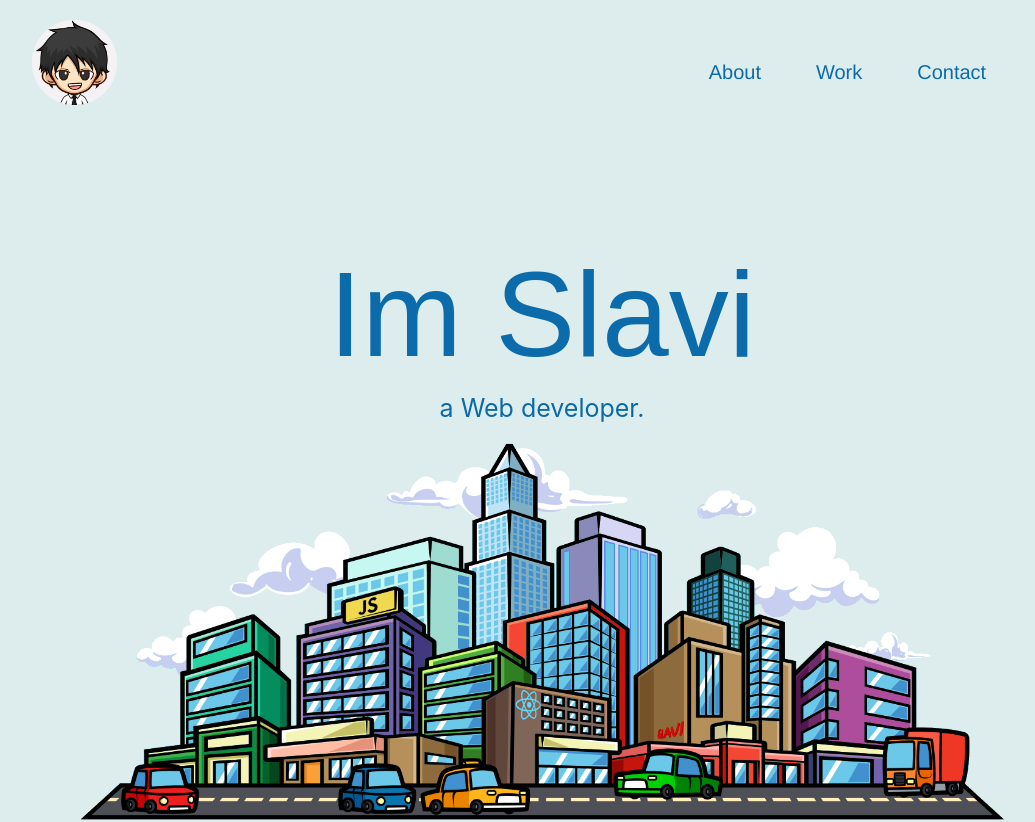
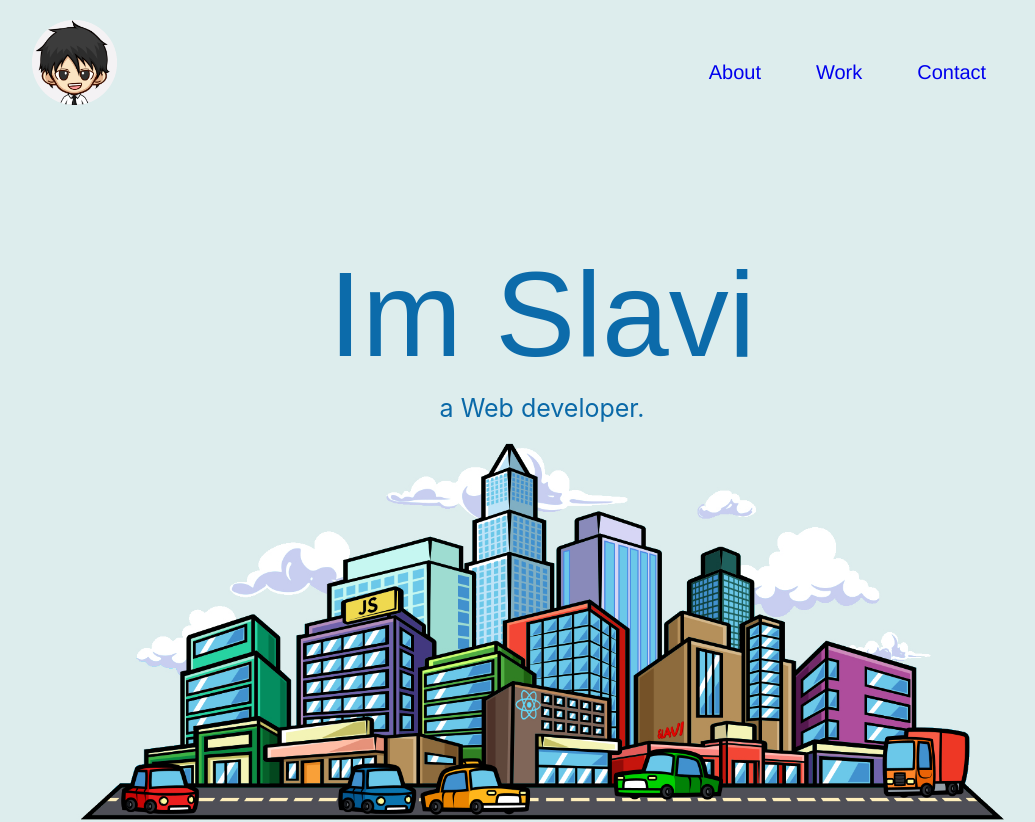
Before and after one commit to Slavi-Svec/portfolio-website-v4, a React (Create React App) app: page / in a window 1280 px wide. Shown: the top 822 px of the page, without its empty margins (98-1133 px from the left). Built offline with nearby package versions, Linux system fonts and the light colour scheme; a web font is replaced by a local one.

Commit message:
Update Navbar Text Color

```diff
--- a/src/components/Navbar/Navbar.jsx
+++ b/src/components/Navbar/Navbar.jsx
@@ -1,5 +1,5 @@
 import React, { useState, useEffect } from 'react'
-import { NavLink, Link } from 'react-router-dom'
+import { Link } from 'react-router-dom'
 import Image from '../Image/Image'
 import avatarOne from '../../images/AvatarLogo-1.png'
 import './styles.css'
@@ -8,6 +8,7 @@ const Navbar = () => {
   const [click, setClick] = useState(false)
   const [button, setButton] = useState(true)
   const [navbar, setNavbar] = useState(false)
+  const [navbarText, setNavbarText] = useState(false)
 
   const handleClick = () => setClick(!click)
   const closeMobileMenu = () => setClick(false)
@@ -36,6 +37,16 @@ const Navbar = () => {
 
   window.addEventListener('scroll', changeBackground)
 
+  const changeText = () => {
+    if (window.scrollY >= 20) {
+      setNavbarText(true)
+    } else {
+      setNavbarText(false)
+    }
+  }
+
+  window.addEventListener('scroll', changeText)
+
   return (
     <>
       <nav className={navbar ? 'navbar active' : 'navbar'}>
@@ -47,17 +58,17 @@ const Navbar = () => {
             <i className={click ? 'fas fa-times' : 'fas fa-bars'} />
           </div>
           <ul className={click ? 'nav-menu active' : 'nav-menu'}>
-            <li className="nav-item">
+            <li className={navbarText ? 'navbarText active' : 'navbarText'}>
               <Link to="/" className="nav-links" onClick={closeMobileMenu}>
                 About
               </Link>
             </li>
-            <li className="nav-item">
+            <li className={navbarText ? 'navbarText active' : 'navbarText'}>
               <Link to="/work" className="nav-links" onClick={closeMobileMenu}>
                 Work
               </Link>
             </li>
-            <li className="nav-item">
+            <li className={navbarText ? 'navbarText active' : 'navbarText'}>
               <Link
                 to="/contact"
                 className="nav-links"
--- a/src/components/Navbar/styles.css
+++ b/src/components/Navbar/styles.css
@@ -60,12 +60,7 @@
   margin-top: 20px;
 }
 
-.nav-item {
-  height: 80px;
-}
-
 .nav-links {
-  color: #0c6baa;
   display: flex;
   align-items: center;
   text-decoration: none;
@@ -75,6 +70,15 @@
   font-family: brandon-grotesque, HelveticaNeue-Light, 'Helvetica Neue Light',
     'Helvetica Neue', Helvetica, Arial, 'Lucida Grande', sans-serif;
   font-size: 20px;
+}
+
+.navbarText.active {
+  color: white;
+  transition: 0.7s;
+}
+
+.navbarText {
+  color: #0c6baa;
 }
 
 .nav-links:hover {
```
